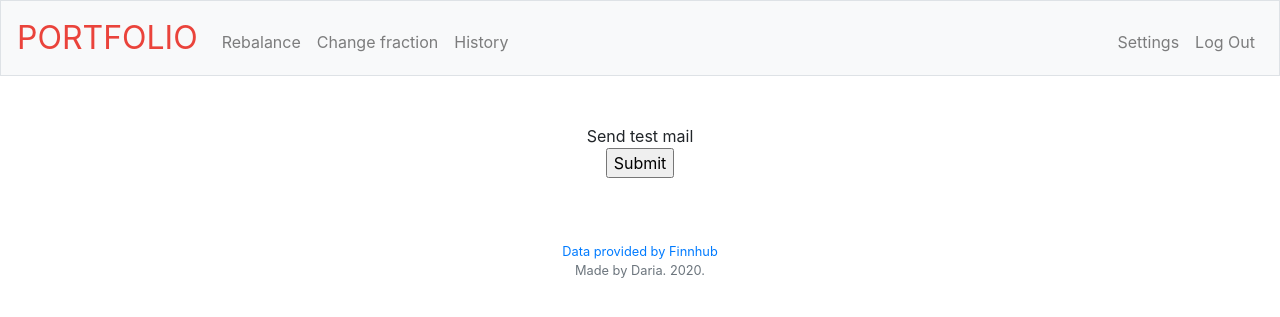
After one commit to andronikova/rebalanceme, a Flask app: page /settings in a window 1280 px wide. The commit adds this page. Shown: the top 317 px of the page. Run offline with Flask 2, Linux system fonts and the light colour scheme; some libraries are stand-ins or nearby versions.

Commit message:
sending_email : send email by demand

```diff
--- a/app.py
+++ b/app.py
@@ -1,16 +1,23 @@
 from flask import Flask, render_template, request, redirect, session
 import sqlite3 as sql
 import math, time
+from flask_mail import Mail, Message
 
+from helpers import apiprice, error_page, load_portfolio
 
-from helpers import apiprice, error_page, load_portfolio, rebalance_suggestion
+mail = Mail()
 
 app = Flask(__name__)
 
 DATABASE = 'portfolio.db'
 userid = 1 #TODO - download from session
-app.secret_key = 'xyz'
-
+app.config['SECRET_KEY'] = 'flmvt65mnnw50_jjjbdsd09n38bnyj'
+app.config['MAIL_SERVER'] = 'smtp.yandex.com'
+app.config['MAIL_PORT'] = 587
+app.config['MAIL_USE_TLS'] = True
+app.config['MAIL_USERNAME'] = 'andronikova.daria@ya.ru'  # введите свой адрес электронной почты здесь
+app.config['MAIL_DEFAULT_SENDER'] = 'andronikova.daria@ya.ru'  # и здесь
+app.config['MAIL_PASSWORD'] = 'assa1221'  # введите пароль
 
 @app.route('/', methods=['GET','POST'])
 def index_page():
@@ -61,8 +68,7 @@ def index_page():
             # reload portfolio
             load_portfolio(userid, DATABASE, False)
 
-            return render_template('index.html', portfolio=session.get('portfolio'), total=session.get('total'),
-                                   cash=session.get('cash'), date=session.get('datetime'))
+            return redirect("/")
 
 
 @app.route("/rebalance", methods=['GET','POST'])
@@ -161,5 +167,27 @@ def history():
         return render_template('history.html', history=history)
 
 
+@app.route('/settings', methods=['GET','POST'])
+def settings():
+    if request.method == "GET":
+
+        return render_template('settings.html')
+
+    if request.method == "POST":
+        if request.form.get("send") is not None:
+            sending_email()
+            return redirect("/settings")
+
+
+def sending_email():
+    mail.init_app(app)
+    msg = Message("Test3", recipients=['andronikova.daria@gmail.com'])
+    msg.body = "You have received a new feedback from."
+    msg.html = render_template('email_message.html', portfolio=session.get('portfolio'),total=session.get('total'), cash=session.get('cash'),date=session.get('datetime'))
+    mail.send(msg)
+
+    return None
+
+
 if __name__ == "__main__":
     app.run(debug=True)
--- a/templates/layout.html
+++ b/templates/layout.html
@@ -45,7 +45,7 @@
         </main>
 
         <footer class="small text-center text-muted">
-            <a href="https://iexcloud.io">Data provided by IEX Cloud</a> <br>
+            <a href="https://finnhub.io/">Data provided by Finnhub</a> <br>
             Made by Daria. 2020.
         </footer>
 </body>
--- /dev/null
+++ b/templates/settings.html
@@ -0,0 +1,17 @@
+{% extends "layout.html" %}
+
+{% block title  %}
+        add new ticker
+{% endblock %}
+
+{% block main %}
+Send test mail
+<form action="\settings" method="POST">
+        <div class="form-group">
+            <input id="send" name="send" type="submit">
+        </div>
+</form>
+
+
+
+{% endblock %}
```
Also changed, not shown: helpers.py (+5 -4 lines), templates/email_message.html (added, +73 -0 lines), portfolio.db.
